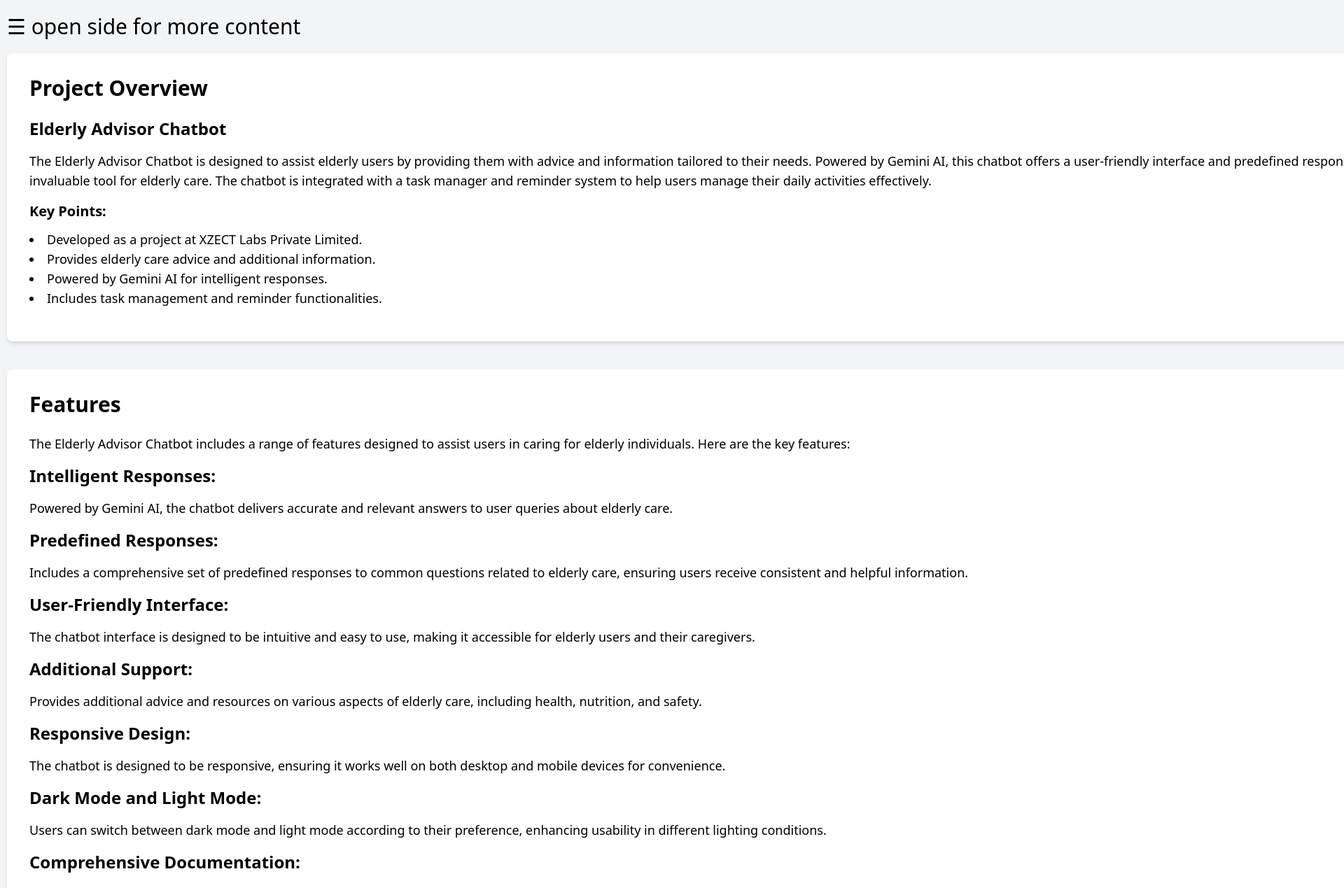
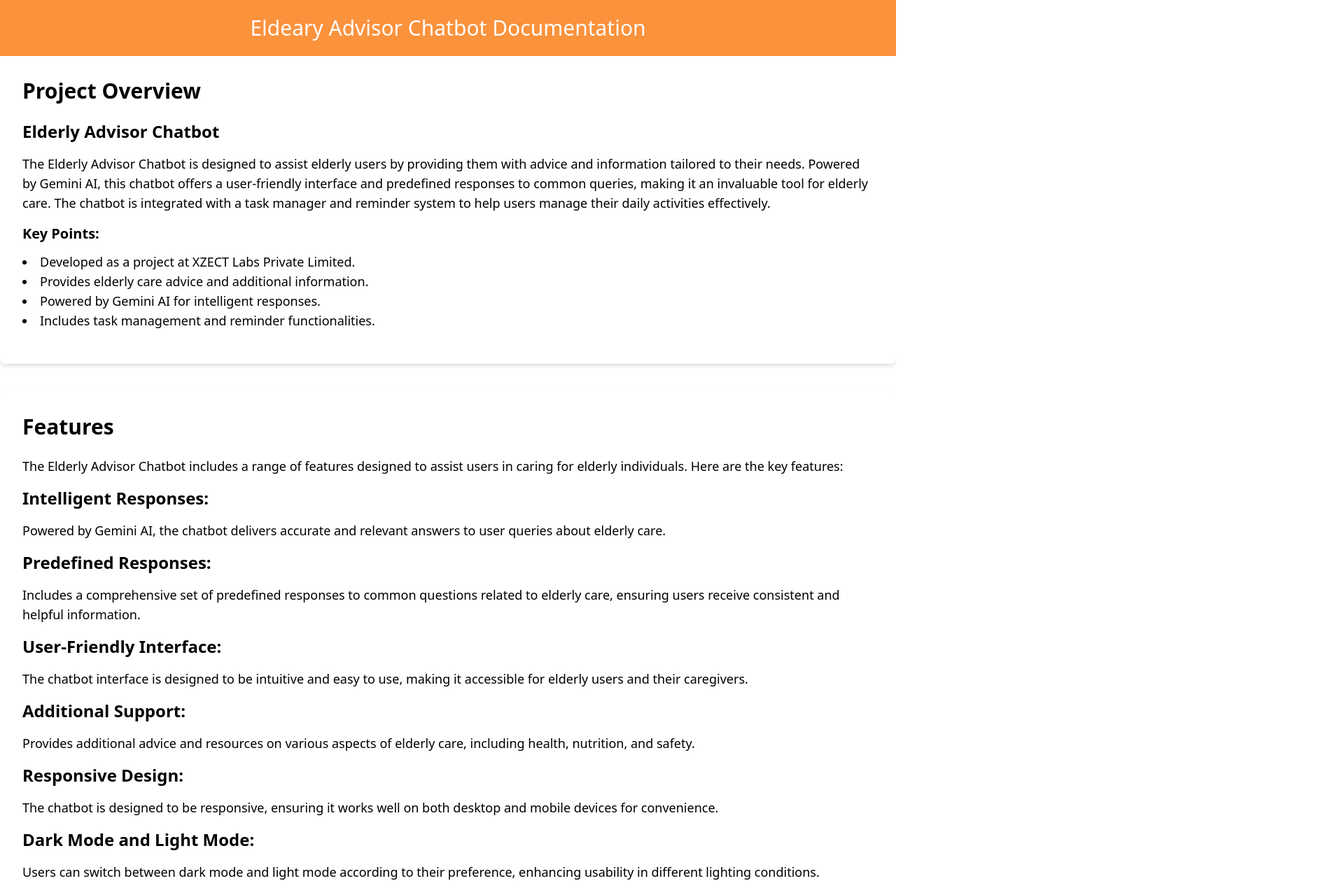
Before and after one commit to gauravkumar7303/AI-chatbot, a Next.js app: page /Documentation in a window 1280 px wide. Shown: the top 1269 px of the page at 70% size, 1920 px wide, since content can reach past the window. Built offline with nearby package versions, Linux system fonts and the light colour scheme.

Commit message:
this is the chatbot

```diff
--- a/src/app/Documentation/layout.js
+++ b/src/app/Documentation/layout.js
@@ -1,110 +1,11 @@
-'use client';
-import React, { useState } from 'react';
-import Link from 'next/link';
 
-const Layout = ({ children }) => {
-  const [isSidebarOpen, setIsSidebarOpen] = useState(false);
-
-  const openNav = () => {
-    setIsSidebarOpen(true);
-  };
-
-  const closeNav = () => {
-    setIsSidebarOpen(false);
-  };
-
+export default function RootLayout({ children }) {
   return (
-    <div className="flex min-h-screen">
-      <div
-        id="mySidenav"
-        className={`fixed top-0 left-0 h-full bg-gray-800 text-white overflow-x-hidden transition-width duration-500 ${isSidebarOpen ? 'w-64' : 'w-0'}`}
-        style={{ zIndex: 1 }}
-      >
-        <button
-          className="absolute top-0 right-0 mt-4 mr-4 text-white text-2xl"
-          onClick={closeNav}
-        >
-          &times;
-        </button>
-        <h1 className="text-2xl font-bold mb-6 pt-10 pl-10">Documentation</h1>
-        <nav>
-          <ul>
-            <li className="mb-2 pt-10 pl-10">
-              <Link href="#project-overview" className="hover:underline">Project Overview
-              </Link>
-            </li>
-            <li className="mb-2 pt-10 pl-10">
-              <Link href="#features" className="hover:underline">Features
-              </Link>
-            </li>
-            <li className="mb-2 pt-10 pl-10">
-              <Link href="#technologies-used" className="hover:underline">Technologies Used
-              </Link>
-            </li>
-            <li className="mb-2 pt-10 pl-10">
-              <Link href="#setup-instructions"className="hover:underline">Setup Instructions
-              </Link>
-            </li>
-            <li className="mb-2 pt-10 pl-10">
-              <Link href="#usage-instructions"
-                 className="hover:underline">Usage Instructions
-              </Link>
-            </li>
-            <li className="mb-2 pt-10 pl-10">
-              <Link href="#code-structure"
-                 className="hover:underline">Code Structure
-              </Link>
-            </li>
-            <li className="mb-2 pt-10 pl-10">
-              <Link href="#api-integration"
-               className="hover:underline">API Integration
-              </Link>
-            </li>
-            <li className="mb-2 pt-10 pl-10">
-              <Link href="#predefined-responses"
-                className="hover:underline">Predefined Responses
-              </Link>
-            </li>
-            <li className="mb-2 pt-10 pl-10">
-              <Link href="#customization"
-                 className="hover:underline">Customization
-              </Link>
-            </li>
-            <li className="mb-2 pt-10 pl-10">
-              <Link href="#deployment-instructions"
-                className="hover:underline">Deployment Instructions
-              </Link>
-            </li>
-            <li className="mb-2 pt-10 pl-10">
-              <Link href="#troubleshooting"
-                 className="hover:underline">Troubleshooting
-              </Link>
-            </li>
-            <li className="mb-2 pt-10 pl-10">
-              <Link href="#contact-information"
-                 className="hover:underline">Contact Information
-              </Link>
-            </li>
-          </ul>
-        </nav>
-      </div>
-
-      <div
-        id="main"
-        className={`transition-all duration-500  ${isSidebarOpen ? 'ml-64' : 'ml-0'} flex-1 bg-gray-100`} style={{paddingLeft:`10px`}}
-      >
-        <div>
-        <button
-          className="text-3xl cursor-pointer mt-5 mb-5"
-          onClick={openNav}
-        >
-          &#9776; open side for more content
-        </button>
-        </div>
-        {children}
-      </div>
-    </div>
+    <html lang="en">
+      <head>
+      <link rel="icon" href="/chatbot.ico" />
+      </head>
+      <body>{children}</body>
+    </html>
   );
-};
-
-export default Layout;
+}
--- a/src/app/Documentation/page.js
+++ b/src/app/Documentation/page.js
@@ -3,7 +3,8 @@ import React from "react";
 export default function Documentation() {
   return (
     <>
-      <section id="project-overview" className="mb-10">
+      <header className="bg-orange-400 flex items-center justify-center h-20"><h1 className="text-3xl text-white text-center">Eldeary Advisor Chatbot Documentation</h1></header>
+      <section id="project-overview" className="mb-10 ">
         <div className="p-8 bg-white rounded-lg shadow-md">
           <h1 className="text-3xl font-bold mb-6">Project Overview</h1>
           <h2 className="text-2xl font-semibold mb-4">Elderly Advisor Chatbot</h2>
@@ -20,7 +21,7 @@ export default function Documentation() {
         </div>
       </section>
 
-      <section id="features" className="mb-10">
+      <section id="features" className="mb-10 ">
         <div className="p-8 bg-white rounded-lg shadow-md">
           <h1 className="text-3xl font-bold mb-6">Features</h1>
           <p className="mb-4 text-lg">
@@ -110,42 +111,53 @@ export default function Documentation() {
               <p className="ml-4 text-lg">
                 Open your terminal and clone the repository using the following command:
               </p>
-              <pre className="bg-gray-100 p-4 rounded mt-2">
+              <div className="overflow-x-auto mt-2">
+                <pre className="bg-gray-100 p-4 rounded">
                   <code>git clone https://github.com/gauravkumar7303/chatbot.git</code>
                 </pre>
+              </div>
             </li>
             <li className="mb-4 text-lg">
               <h2 className="text-xl font-semibold">Navigate to the Project Directory</h2>
               <p className="ml-4 text-lg">Change into the project directory:</p>
-              <pre className="bg-gray-100 p-4 rounded mt-2">
+              <div className="overflow-x-auto mt-2">
+                <pre className="bg-gray-100 p-4 rounded">
                   <code>cd chatbot</code>
                 </pre>
+              </div>
             </li>
             <li className="mb-4 text-lg">
               <h2 className="text-xl font-semibold">Install Dependencies</h2>
               <p className="ml-4 text-lg">Install the necessary dependencies using npm:</p>
-              <pre className="bg-gray-100 p-4 rounded mt-2">
+              <div className="overflow-x-auto mt-2">
+                <pre className="bg-gray-100 p-4 rounded">
                   <code>npm install</code>
                 </pre>
+              </div>
             </li>
             <li className="mb-4">
               <h2 className="text-xl font-semibold">Run the Application</h2>
               <p className="ml-4">Start the development server:</p>
-              <pre className="bg-gray-100 p-4 rounded mt-2">
+              <div className="overflow-x-auto mt-2">
+                <pre className="bg-gray-100 p-4 rounded">
                   <code>npm run dev</code>
                 </pre>
+              </div>
               <p className="ml-4 text-lg">Open your browser and navigate to <a href="http://localhost:3000" className="text-blue-600 underline">http://localhost:3000</a></p>
             </li>
             <li className="mb-4 text-lg">
               <h2 className="text-xl font-semibold">Navigate to Documentation</h2>
               <p className="ml-4 text-lg">To access the documentation, click on the "Documentation" link in the navigation bar or go to:</p>
-              <pre className="bg-gray-100 p-4 rounded mt-2">
+              <div className="overflow-x-auto mt-2">
+                <pre className="bg-gray-100 p-4 rounded">
                   <code>http://localhost:3000/documentation</code>
                 </pre>
+              </div>
             </li>
           </ol>
         </div>
       </section>
+
 
       <section id="usage-instructions" className="mb-10">
         <div className="p-8 bg-white rounded-lg shadow-md">
@@ -255,9 +267,11 @@ export default function Documentation() {
             <li className="mb-2">Create a `.env` file in the root directory of your project and add your API key:</li>
           </ol>
 
+          <div className="overflow-x-auto mt-2">
             <pre className="bg-gray-200 p-4 rounded mb-6">
               <code>GEMINI_API_KEY=your_api_key_here</code>
             </pre>
+          </div>
 
           <h2 className="text-2xl font-bold mt-6 mb-4">Integration</h2>
           <p className="text-lg">Here is how the Gemini AI API is integrated into the chatbot:</p>
@@ -267,12 +281,10 @@ export default function Documentation() {
               <strong>API Request:</strong>
               <p className="ml-6 text-lg">When a user submits a query, an API request is sent to the Gemini AI endpoint with the user's input and the API key.</p>
             </li>
-
             <li className="mb-2">
               <strong>Processing Response:</strong>
               <p className="ml-6 text-lg">The API processes the input using natural language processing (NLP) and machine learning algorithms to generate a human-like response.</p>
             </li>
-
             <li className="mb-2">
               <strong>Displaying Response:</strong>
               <p className="ml-6 text-lg">The generated response is sent back to the chatbot interface and displayed to the user in a conversational format.</p>
@@ -282,36 +294,61 @@ export default function Documentation() {
           <h2 className="text-2xl font-bold mt-6 mb-4">Example Code</h2>
           <p className="text-lg">Here is a simplified example of how to make an API request to the Gemini AI endpoint:</p>
 
+          <div className="overflow-x-auto mt-2">
             <pre className="bg-gray-200 p-4 rounded mb-6">
               <code>{`
-           import axios from 'axios';
+const handleSendMessage = async () => {
+  try {
+    const userMessage = {
+      text: userInput,
+      role: "user",
+      timestamp: new Date(),
+    };
 
-          const getGeminiAIResponse = async (userInput) => {
-          const apiKey = process.env.GEMINI_API_KEY;
-          const endpoint = 'https://api.gemini.com/v1/ai-response';
+    setMessages((prevMessages) => [...prevMessages, userMessage]);
+    setUserInput("");
+    setShowWelcome(false);
 
-          try {
-            const response = await axios.post(endpoint, {
-             input: userInput,
-             apiKey: apiKey,
-            });
-
-         return response.data;
+    if (predefinedResponses[userInput]) {
+      setIsTyping(true);
+      setTimeout(() => {
+        const botMessage = {
+          text: predefinedResponses[userInput],
+          role: "bot",
+          timestamp: new Date(),
+        };
+        setMessages((prevMessages) => [...prevMessages, botMessage]);
+        setIsTyping(false);
+      }, 2000); // Simulate typing delay
+    } else if (chat) {
+      setIsTyping(true);
+      const result = await chat.sendMessage(userInput);
+      setTimeout(async () => {
+        const botMessage = {
+          text: await result.response.text(),
+          role: "bot",
+          timestamp: new Date(),
+        };
+        setMessages((prevMessages) => [...prevMessages, botMessage]);
+        setIsTyping(false);
+      }, 2000); // Simulate typing delay
+    } else {
+      setError("Chat is not initialized");
+    }
   } catch (error) {
-         console.error('Error fetching Gemini AI response:', error);
-          return { error: 'Unable to fetch response from Gemini AI' };
+    setError("Failed to send message: " + error.message);
   }
 };
-
-       export default getGeminiAIResponse;
         `}</code>
             </pre>
+          </div>
 
           <p className="text-lg">This code demonstrates how to send a user's input to the Gemini AI API and receive a response. The response is then used to provide an answer to the user within the chatbot interface.</p>
 
           <p className="mt-4 text-lg">With this integration, the Elderly Advisor Chatbot can effectively understand and respond to user queries, offering valuable advice and information on elderly care.</p>
         </div>
       </section>
+
 
       <section id="predefined-responses" className="mb-10">
         <div className="p-8 bg-white rounded-lg shadow-md">
@@ -384,21 +421,23 @@ export default function Documentation() {
           <p>To update or add new responses:</p>
 
           <ol className="list-decimal list-inside mt-4">
-            <li><strong>Locate the Responses File:</strong> The predefined responses are managed in the `predefined-responses` component file located at:
+            <li>
+              <strong>Locate the Responses File:</strong> The predefined responses are managed in the `predefined-responses` component file located at:
+              <div className="overflow-x-auto mt-2">
                 <pre className="bg-gray-100 p-2 rounded"><code>// app/documentation/predefined-responses/page.js</code></pre>
+              </div>
             </li>
-
             <li><strong>Edit Responses:</strong> Open the `page.js` file and modify the responses within the element. Update the text to reflect new or revised information.</li>
-
             <li><strong>Example Code:</strong>
-              <pre className="bg-gray-100 p-2 rounded"><code>
+              <div className="overflow-x-auto mt-2">
+                <pre className="bg-gray-100 p-2 rounded w-full"><code>
                   &lt;li className="mb-2"&gt;
                   &lt;strong&gt;How can I find reliable elderly care services?&lt;/strong&gt;
-                &lt;p className="ml-6"&gt;Search for services through local agencies, online directories, and recommendations from healthcare professionals.&lt;/p&gt;
+                  &lt;p className="ml-6"&gt;Search for services through local agencies, online directories, <br />and recommendations from healthcare professionals.&lt;/p&gt;
                   &lt;/li&gt;
                 </code></pre>
+              </div>
             </li>
-
             <li><strong>Testing:</strong> Test the chatbot to ensure that the updated responses display correctly and provide accurate information.</li>
           </ol>
 
@@ -406,14 +445,16 @@ export default function Documentation() {
           <p>To adjust the chatbot’s design:</p>
 
           <ol className="list-decimal list-inside mt-4">
-            <li><strong>Locate the CSS File:</strong> Style changes are typically made in the CSS files. The main stylesheet is located at:
+            <li>
+              <strong>Locate the CSS File:</strong> Style changes are typically made in the CSS files. The main stylesheet is located at:
+              <div className="overflow-x-auto mt-2">
                 <pre className="bg-gray-100 p-2 rounded"><code>// styles/global.css</code></pre>
+              </div>
             </li>
-
             <li><strong>Edit Styles:</strong> Open `global.css` and modify the styles according to your design preferences. You can adjust colors, fonts, and layout to match your desired look.</li>
-
             <li><strong>Example Code:</strong>
-              <pre className="bg-gray-100 p-2 rounded"><code>
+              <div className="overflow-x-auto mt-2">
+                <pre className="bg-gray-100 p-2 rounded w-full"><code>
                   .chatbot-container {'{'}
                   background-color: #f4f4f4;
                   border-radius: 8px;
@@ -425,8 +466,8 @@ export default function Documentation() {
                   color: #333;
                   {'}'}
                 </code></pre>
+              </div>
             </li>
-
             <li><strong>Testing:</strong> Ensure to review the chatbot in different devices and screen sizes to maintain responsiveness and usability.</li>
           </ol>
 
@@ -434,14 +475,16 @@ export default function Documentation() {
           <p>To modify the functionality of the chatbot:</p>
 
           <ol className="list-decimal list-inside mt-4">
-            <li><strong>Locate the Functionality File:</strong> The core chatbot logic is managed in the component file:
+            <li>
+              <strong>Locate the Functionality File:</strong> The core chatbot logic is managed in the component file:
+              <div className="overflow-x-auto mt-2">
                 <pre className="bg-gray-100 p-2 rounded"><code>// components/Chatbot.js</code></pre>
+              </div>
             </li>
-
             <li><strong>Edit Logic:</strong> Open `Chatbot.js` and update the JavaScript functions or methods that handle user inputs and chatbot responses.</li>
-
             <li><strong>Example Code:</strong>
-              <pre className="bg-gray-100 p-2 rounded"><code>
+              <div className="overflow-x-auto mt-2">
+                <pre className="bg-gray-100 p-2 rounded w-full"><code>
                   const handleUserInput = (input) =&gt; {'{'}
                   if (input.includes('services')) {'{'}
                   return 'Here are the services we offer...';
@@ -449,8 +492,8 @@ export default function Documentation() {
   // Add additional logic as needed
                   {'}'};
                 </code></pre>
+              </div>
             </li>
-
             <li><strong>Testing:</strong> Test the chatbot interactions to ensure the functionality behaves as expected and addresses various user inputs correctly.</li>
           </ol>
 
@@ -459,11 +502,10 @@ export default function Documentation() {
 
           <ol className="list-decimal list-inside mt-4">
             <li><strong>Identify the Feature:</strong> Determine what new feature or capability you want to add (e.g., additional languages, integration with external APIs).</li>
-
             <li><strong>Implement Feature:</strong> Add the necessary code and dependencies. This may involve updating both frontend and backend components.</li>
-
             <li><strong>Example Code:</strong>
-              <pre className="bg-gray-100 p-2 rounded"><code>"
+              <div className="overflow-x-auto mt-2">
+                <pre className="bg-gray-100 p-2 rounded"><code>
                   import axios from 'axios';
 
                   const fetchAdditionalInfo = async (query) =&gt; {'{'}
@@ -471,8 +513,8 @@ export default function Documentation() {
                   return response.data;
                   {'}'};
                 </code></pre>
+              </div>
             </li>
-
             <li><strong>Testing:</strong> Ensure that new features integrate smoothly and do not disrupt existing functionality. Test thoroughly before deploying.</li>
           </ol>
 
@@ -481,9 +523,7 @@ export default function Documentation() {
 
           <ol className="list-decimal list-inside mt-4">
             <li><strong>Update Deployment Settings:</strong> Adjust the deployment configuration files if needed (e.g., `vercel.json` for Vercel deployments).</li>
-
             <li><strong>Deploy Changes:</strong> Commit your changes to version control and deploy the updated chatbot to your hosting platform.</li>
-
             <li><strong>Testing:</strong> Verify the deployed version to ensure all customizations are live and functioning as intended.</li>
           </ol>
 
@@ -557,7 +597,7 @@ export default function Documentation() {
       </section>
 
       <section id="troubleshooting" className="mb-10">
-      <div  className="p-8 bg-white rounded-lg shadow-md">
+        <div className="p-8 bg-white rounded-lg shadow-md">
           <h1 className="text-3xl font-bold mb-6">Troubleshooting:</h1>
 
           <p>If you encounter issues with your Elderly Advisor Chatbot, this section provides solutions to common problems. Follow these troubleshooting steps to resolve issues effectively.</p>
@@ -648,7 +688,7 @@ export default function Documentation() {
           <h2 className="text-2xl font-semibold mt-6 mb-4">2. Direct Contact</h2>
           <p>If you prefer direct contact or have specific queries, you can reach out to the project maintainer:</p>
 
-      <p><strong>Email:</strong> <a href="mailto:your-email@example.com" className="text-blue-500 underline">your-email@example.com</a></p>
+          <p><strong>Email:</strong> <a href="mailto:gaurav.k7303@gmail.com" className="text-blue-500 underline">gaurav.k7303@gmail.com</a></p>
 
           <p>We appreciate your interest in the Elderly Advisor Chatbot project and look forward to your contributions and feedback!</p>
         </div>
--- /dev/null
+++ b/src/app/Documentation/style.css
@@ -0,0 +1,22 @@
+/* Responsive design */
+ section{
+  width: 100%;
+ }
+/* Large screens (desktops) */
+@media only screen and (min-width: 1200px) {
+
+  }
+
+  /* Medium screens (tablets) */
+  @media only screen and (min-width: 900px) and (max-width: 1199px) {
+    body{
+        max-width: 100%;
+      }
+  }
+
+  /* Small screens (mobiles) */
+  @media only screen and (max-width: 899px) {
+    body{
+        max-width: 100%;
+      }
+  }
```
Lines whose indentation alone changed are shown as unchanged.
